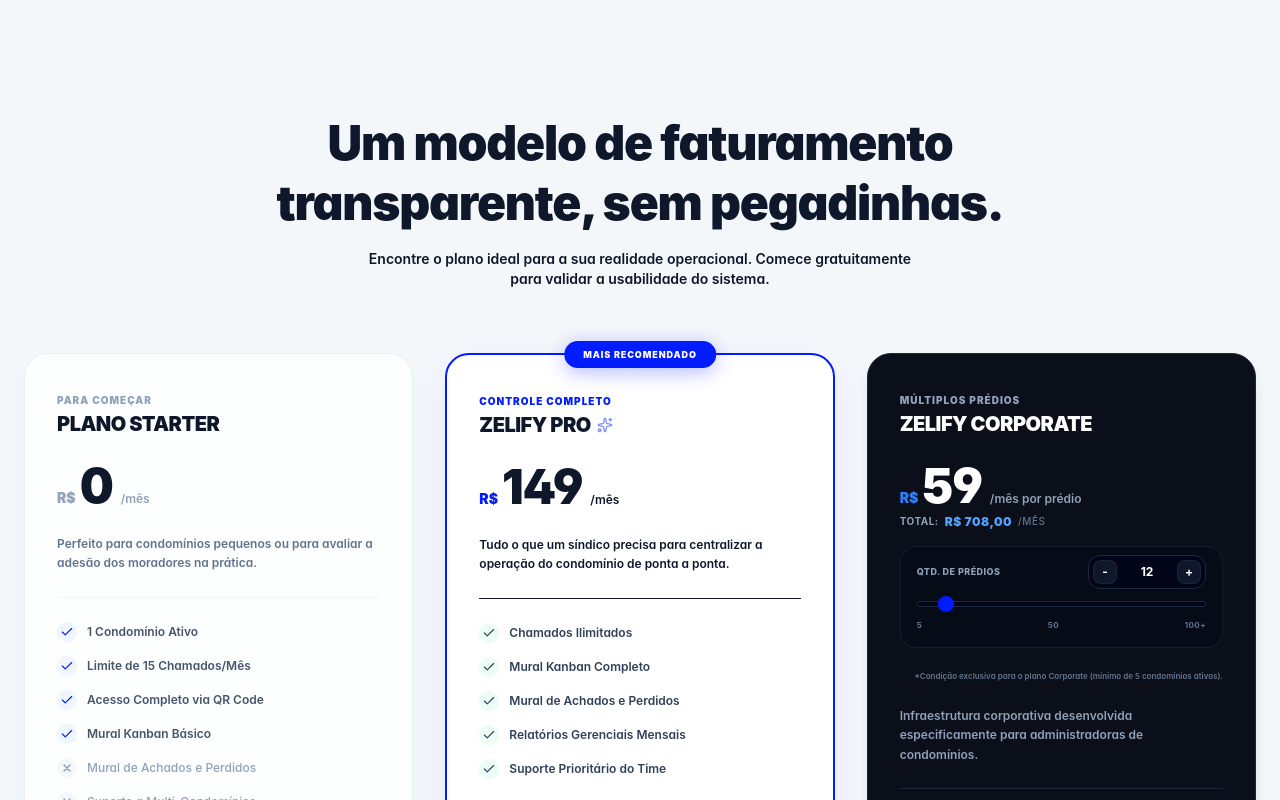
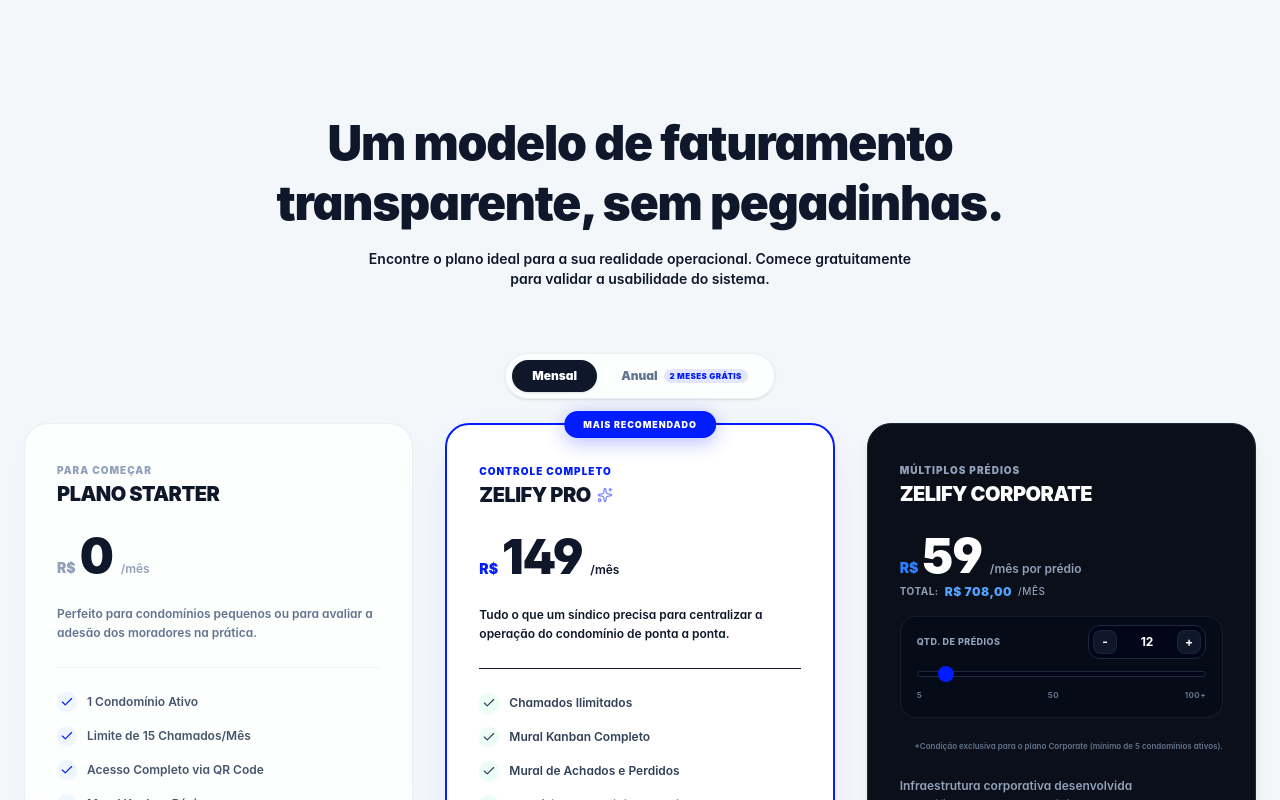
Before and after one commit to Leonardo-Tobias/Zelify-LP, a React (Vite) app: page / in a window 1280 px wide. Shown: the part 4867-5667 px from the top of the page. Built offline with nearby package versions, Linux system fonts and the light colour scheme.

Commit message:
feat: adiciona toggle switch de faturamento Mensal / Anual na tabela de precos com animacao de fade nos numeros

```diff
--- a/src/App.tsx
+++ b/src/App.tsx
@@ -89,6 +89,7 @@ export default function App() {
 
   const [faqOpen, setFaqOpen] = useState<Record<number, boolean>>({});
   const [condoCount, setCondoCount] = useState(12);
+  const [isAnnual, setIsAnnual] = useState(false);
   const [currentTestimonial, setCurrentTestimonial] = useState(0);
 
   const timelineRef = useRef<HTMLDivElement>(null);
@@ -148,11 +149,11 @@ export default function App() {
   }, [testimonials.length]);
 
   // Plano Lote calculations
-  let pricePerCondo = 59;
+  let pricePerCondo = isAnnual ? 49 : 59;
   if (condoCount >= 16 && condoCount <= 50) {
-    pricePerCondo = 49;
+    pricePerCondo = isAnnual ? 39 : 49;
   } else if (condoCount > 50) {
-    pricePerCondo = 39;
+    pricePerCondo = isAnnual ? 29 : 39;
   }
   const totalPrice = condoCount * pricePerCondo;
   const [b2bModalOpen, setB2bModalOpen] = useState(false);
@@ -1358,6 +1359,39 @@ export default function App() {
             </p>
           </div>
 
+          {/* Toggle Switch */}
+          <div className="flex items-center justify-center mb-6">
+            <div className="bg-white/80 backdrop-blur-md p-1.5 rounded-full flex items-center space-x-1 border border-slate-200/60 shadow-sm">
+              <button
+                type="button"
+                onClick={() => setIsAnnual(false)}
+                className={`px-5 py-2 text-xs font-black rounded-full transition-all duration-300 cursor-pointer ${
+                  !isAnnual
+                    ? 'bg-slate-900 text-white shadow-sm'
+                    : 'text-slate-500 hover:text-slate-800'
+                }`}
+              >
+                Mensal
+              </button>
+              <button
+                type="button"
+                onClick={() => setIsAnnual(true)}
+                className={`px-5 py-2 text-xs font-black rounded-full transition-all duration-300 flex items-center space-x-1.5 cursor-pointer ${
+                  isAnnual
+                    ? 'bg-slate-900 text-white shadow-sm'
+                    : 'text-slate-500 hover:text-slate-800'
+                }`}
+              >
+                <span>Anual</span>
+                <span className={`text-[8px] px-1.5 py-0.5 rounded-full font-black tracking-wider transition-colors duration-300 ${
+                  isAnnual ? 'bg-[#001CFF] text-white' : 'bg-[#001CFF]/10 text-[#001CFF]'
+                }`}>
+                  2 MESES GRÁTIS
+                </span>
+              </button>
+            </div>
+          </div>
+
           <div className="grid grid-cols-1 lg:grid-cols-3 gap-8 items-stretch">
 
             {/* PLANO STARTER (GRÁTIS) */}
@@ -1451,10 +1485,24 @@ export default function App() {
                   </h3>
                 </div>
 
-                <div className="flex items-baseline space-x-1">
-                  <span className="text-sm font-black text-[#001CFF] align-super">R$</span>
-                  <span className="text-5xl font-black text-slate-900 tracking-tight">149</span>
-                  <span className="text-slate-550 text-xs font-semibold ml-1">/mês</span>
+                <div className="flex flex-col">
+                  <div className="flex items-baseline space-x-1">
+                    <span className="text-sm font-black text-[#001CFF] align-super">R$</span>
+                    <motion.span
+                      key={isAnnual ? 'annual' : 'monthly'}
+                      initial={{ opacity: 0, y: -2 }}
+                      animate={{ opacity: 1, y: 0 }}
+                      className="text-5xl font-black text-slate-900 tracking-tight inline-block"
+                    >
+                      {isAnnual ? '124' : '149'}
+                    </motion.span>
+                    <span className="text-slate-550 text-xs font-semibold ml-1">/mês</span>
+                  </div>
+                  {isAnnual && (
+                    <span className="text-[9.5px] text-slate-400 font-bold mt-1 text-left">
+                      Cobrado anualmente (R$ 1.488/ano)
+                    </span>
+                  )}
                 </div>
 
                 <p className="text-slate-550 text-xs font-semibold leading-relaxed">
@@ -1521,14 +1569,33 @@ export default function App() {
                   <div className="space-y-1">
                     <div className="flex items-baseline space-x-1">
                       <span className="text-sm font-black text-blue-500 align-super">R$</span>
-                      <span className="text-5xl font-black text-white tracking-tight">{pricePerCondo}</span>
+                      <motion.span
+                        key={isAnnual ? 'annual' : 'monthly'}
+                        initial={{ opacity: 0, y: -2 }}
+                        animate={{ opacity: 1, y: 0 }}
+                        className="text-5xl font-black text-white tracking-tight inline-block"
+                      >
+                        {pricePerCondo}
+                      </motion.span>
                       <span className="text-slate-400 text-xs font-semibold ml-1">/mês por prédio</span>
                     </div>
 
-                    <div className="text-[10px] text-slate-400 font-bold uppercase tracking-wider flex items-center space-x-1.5">
+                    <div className="text-[10px] text-slate-400 font-bold uppercase tracking-wider flex items-center space-x-1.5 flex-wrap">
                       <span>Total:</span>
-                      <span className="text-blue-400 font-black text-xs">R$ {totalPrice.toLocaleString('pt-BR')},00</span>
-                      <span className="text-slate-500 font-medium">/mês</span>
+                      <motion.span
+                        key={totalPrice}
+                        initial={{ opacity: 0 }}
+                        animate={{ opacity: 1 }}
+                        className="text-blue-400 font-black text-xs inline-block"
+                      >
+                        R$ {totalPrice.toLocaleString('pt-BR')},00
+                      </motion.span>
+                      <span className="text-slate-550 font-medium mr-1">/mês</span>
+                      {isAnnual && (
+                        <span className="text-[9.5px] text-slate-500 font-bold lowercase normal-case">
+                          (R$ {(totalPrice * 12).toLocaleString('pt-BR')}/ano)
+                        </span>
+                      )}
                     </div>
                   </div>
 
```
